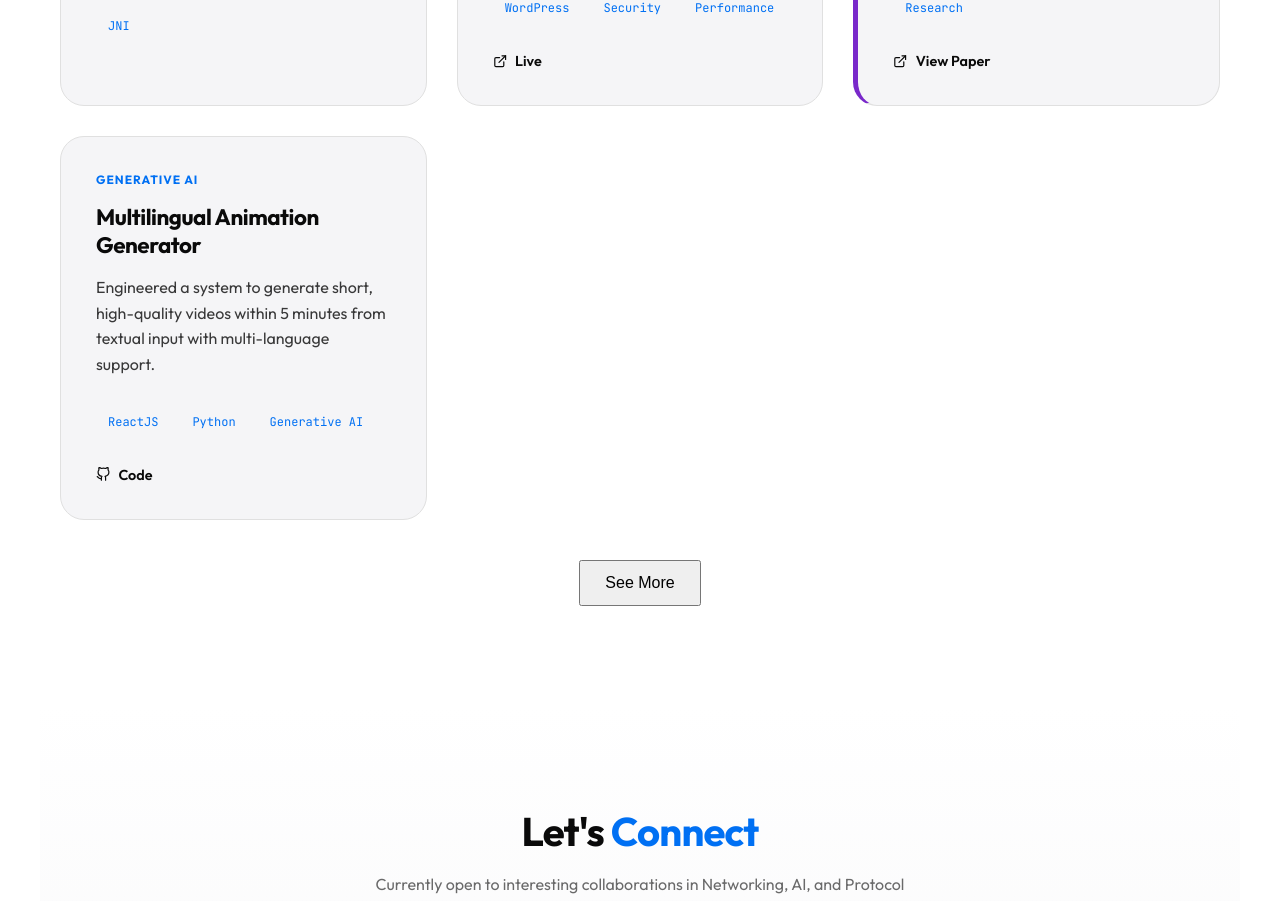
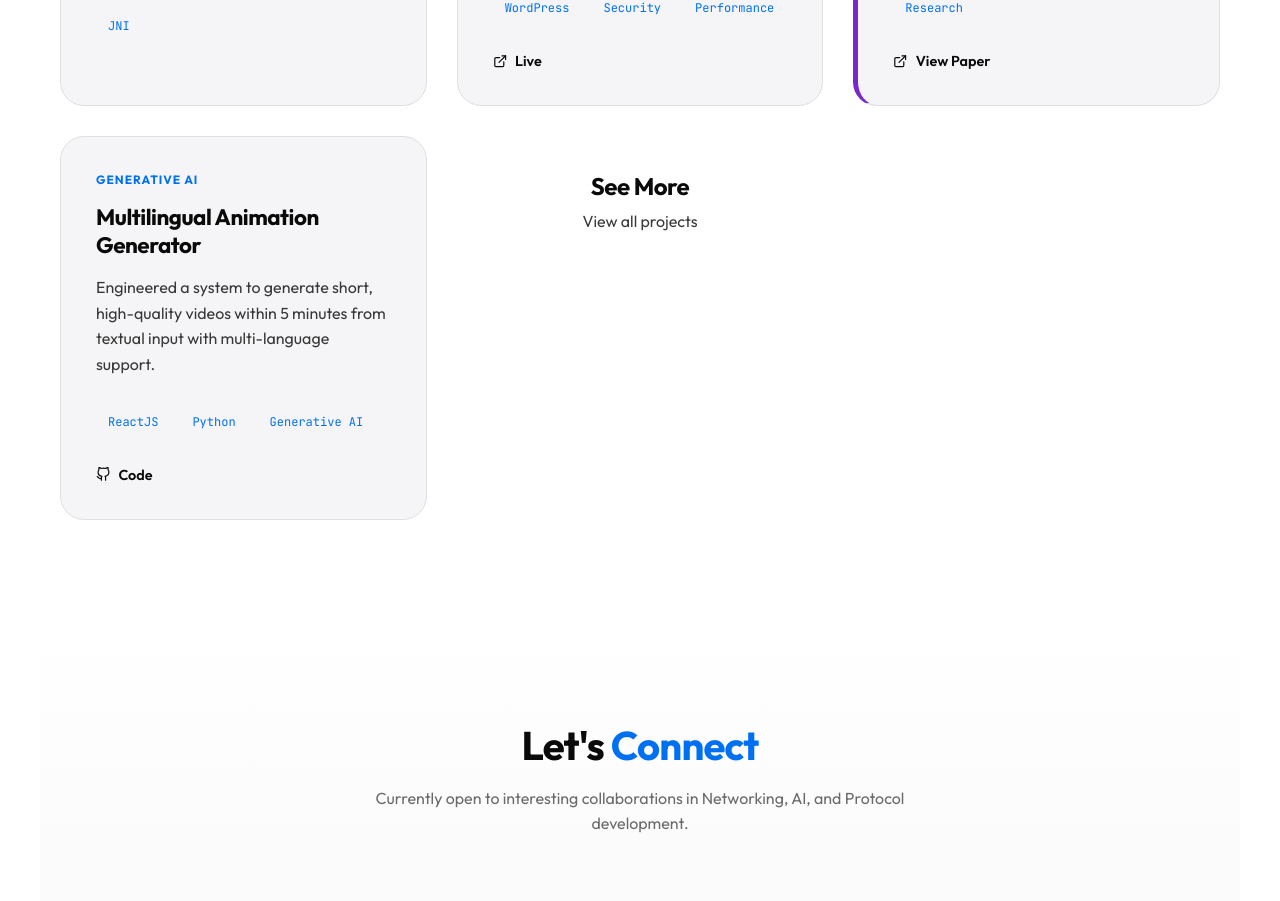
Before and after one commit to namanviber/nj-portfolio, a Next.js app: page / in a window 1280 px wide. Shown: the part 3680-4581 px from the top of the page. Built offline with nearby package versions, Linux system fonts and the light colour scheme.

Commit message:
UI Refinements: nj Favicon and Card-based Projects navigation

```diff
--- a/src/app/layout.tsx
+++ b/src/app/layout.tsx
@@ -5,6 +5,9 @@ import { ThemeProvider } from "@/components/ThemeProvider";
 export const metadata: Metadata = {
   title: "nj - Portfolio | Naman Jain",
   description: "Portfolio of Naman Jain, Member of Technical Staff, specializing in App Networking, QUIC, and AI.",
+  icons: {
+    icon: '/icon.png',
+  },
 };
 
 export default function RootLayout({
--- a/src/components/Projects.tsx
+++ b/src/components/Projects.tsx
@@ -118,17 +118,37 @@ const Projects = () => {
                                 </div>
                             </motion.div>
                         ))}
+
+                        <motion.div
+                            layout
+                            key="toggle-card"
+                            className={styles.card}
+                            initial={{ opacity: 0, scale: 0.9 }}
+                            animate={{ opacity: 1, scale: 1 }}
+                            exit={{ opacity: 0, scale: 0.9 }}
+                            transition={{ duration: 0.3 }}
+                            onClick={() => setShowAll(!showAll)}
+                            style={{
+                                display: "flex",
+                                flexDirection: "column",
+                                alignItems: "center",
+                                justifyContent: "center",
+                                cursor: "pointer",
+                                minHeight: "300px",
+                                border: "2px dashed var(--border-color)",
+                                background: "rgba(255,255,255,0.02)"
+                            }}
+                            whileHover={{ scale: 1.02, backgroundColor: "rgba(255,255,255,0.05)" }}
+                            whileTap={{ scale: 0.98 }}
+                        >
+                            <h3 style={{ fontSize: "1.5rem", marginBottom: "0.5rem" }}>
+                                {showAll ? "Show Less" : "See More"}
+                            </h3>
+                            <p style={{ color: "var(--text-secondary)" }}>
+                                {showAll ? "Collapse project list" : "View all projects"}
+                            </p>
+                        </motion.div>
                     </AnimatePresence>
-                </div>
-
-                <div className={styles.showMoreContainer} style={{ textAlign: "center", marginTop: "40px" }}>
-                    <button
-                        onClick={() => setShowAll(!showAll)}
-                        className={styles.primaryBtn}
-                        style={{ padding: "12px 24px", fontSize: "1rem", cursor: "pointer" }}
-                    >
-                        {showAll ? "Show Less" : "See More"}
-                    </button>
                 </div>
             </motion.div>
         </section>
```
Also changed, not shown: public/icon.png (added).
